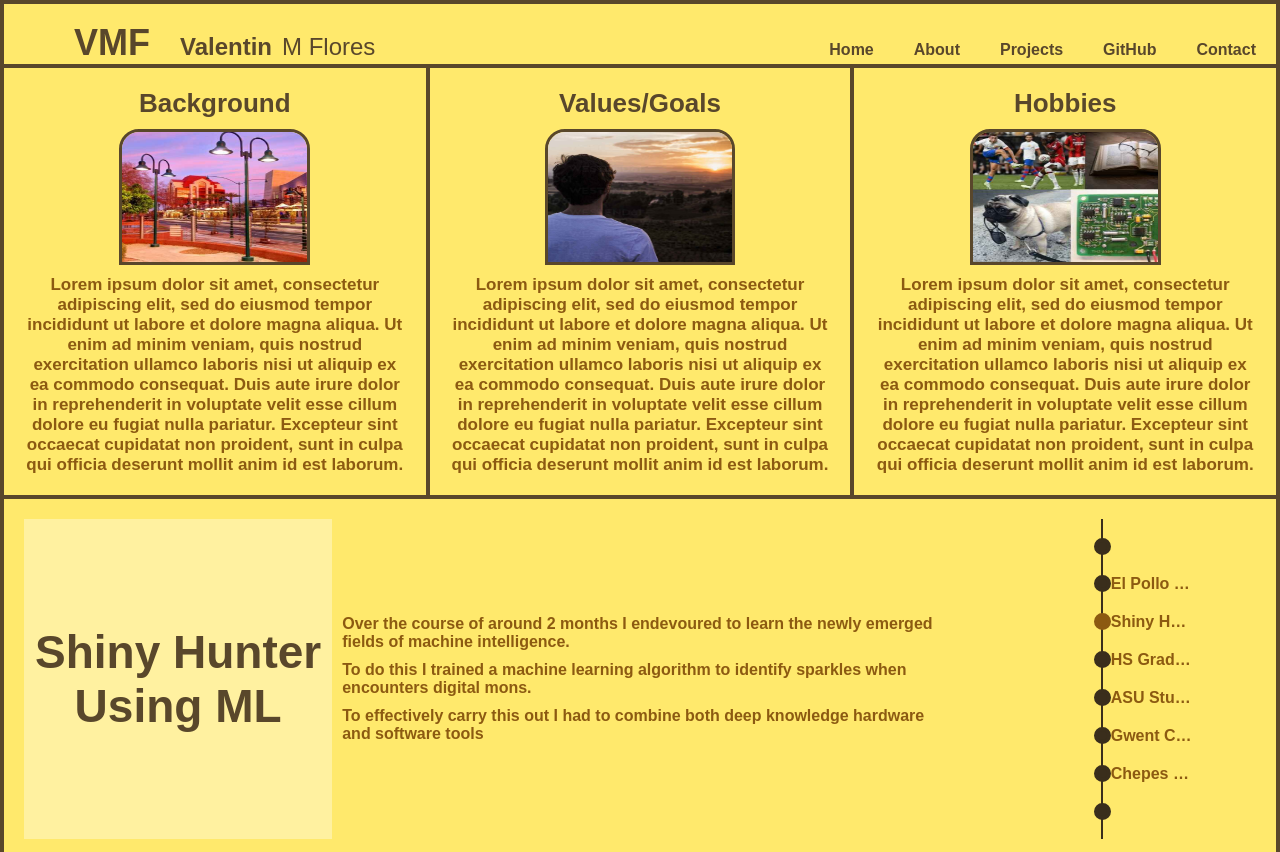
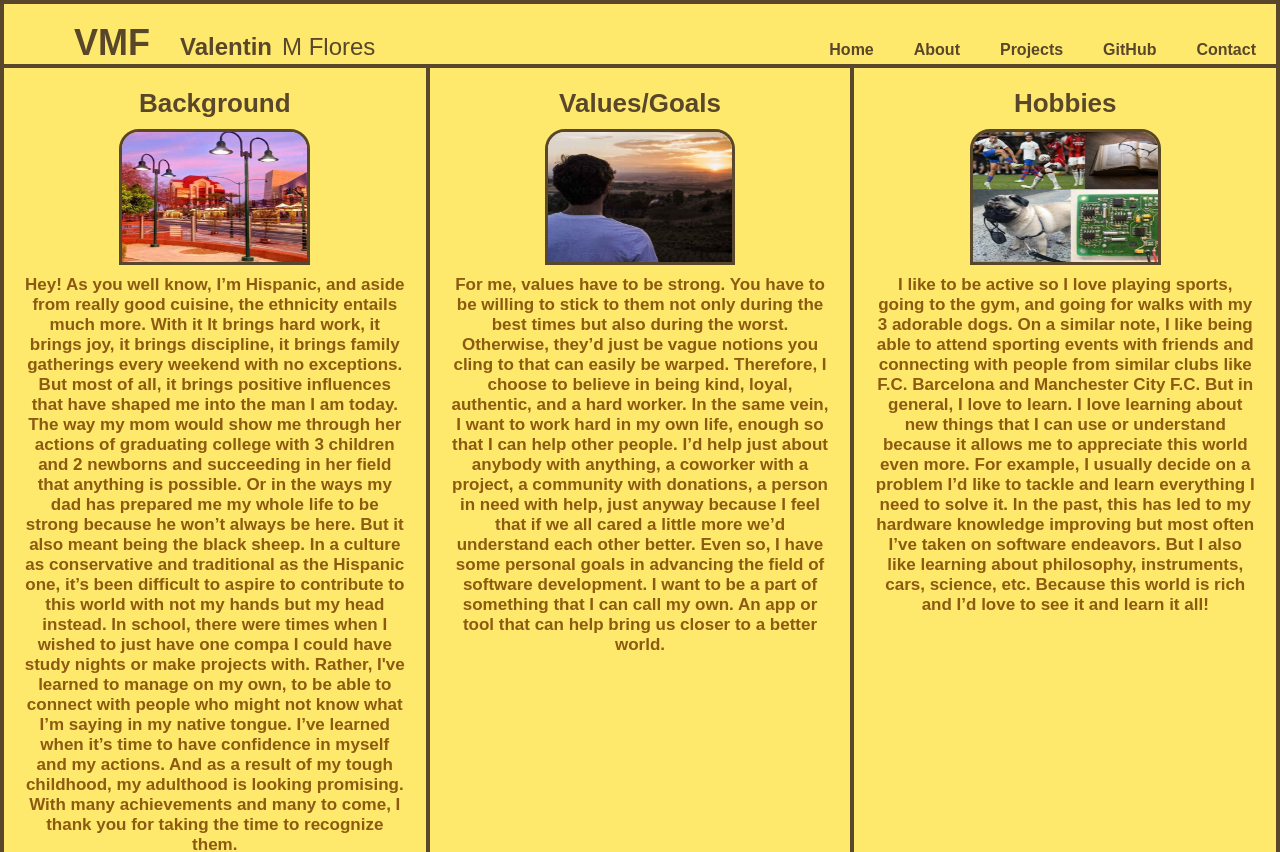
Before and after one commit to FloresVal07/vmf-portfolio, a React (Vite) app: page /about in a window 1280 px wide. Shown: the top 852 px of the page. Built offline with nearby package versions, Linux system fonts and the light colour scheme.

Commit message:
Finished the column contents

```diff
--- a/src/Pages/About.jsx
+++ b/src/Pages/About.jsx
@@ -6,12 +6,15 @@ import Column from "./Column.jsx";
 import Timeline from "./Timeline.jsx";
 function About(){
     const body = "Lorem ipsum dolor sit amet, consectetur adipiscing elit, sed do eiusmod tempor incididunt ut labore et dolore magna aliqua. Ut enim ad minim veniam, quis nostrud exercitation ullamco laboris nisi ut aliquip ex ea commodo consequat. Duis aute irure dolor in reprehenderit in voluptate velit esse cillum dolore eu fugiat nulla pariatur. Excepteur sint occaecat cupidatat non proident, sunt in culpa qui officia deserunt mollit anim id est laborum.";
+    const backgroundText = "Hey! As you well know, I’m Hispanic, and aside from really good cuisine, the ethnicity entails much more. With it It brings hard work, it brings joy, it brings discipline, it brings family gatherings every weekend with no exceptions. But most of all, it brings positive influences that have shaped me into the man I am today. The way my mom would show me through her actions of graduating college with 3 children and 2 newborns and succeeding in her field that anything is possible. Or in the ways my dad has prepared me my whole life to be strong because he won’t always be here. But it also meant being the black sheep. In a culture as conservative and traditional as the Hispanic one, it’s been difficult to aspire to contribute to this world with not my hands but my head instead. In school, there were times when I wished to just have one compa I could have study nights or make projects with. Rather, I've learned to manage on my own, to be able to connect with people who might not know what I’m saying in my native tongue. I’ve learned when it’s time to have confidence in myself and my actions. And as a result of my tough childhood, my adulthood is looking promising. With many achievements and many to come, I thank you for taking the time to recognize them.";
+    const valuesGoalsText = "For me, values have to be strong. You have to be willing to stick to them not only during the best times but also during the worst. Otherwise, they’d just be vague notions you cling to that can easily be warped. Therefore, I choose to believe in being kind, loyal, authentic, and a hard worker. In the same vein, I want to work hard in my own life, enough so that I can help other people. I’d help just about anybody with anything, a coworker with a project, a community with donations, a person in need with help, just anyway because I feel that if we all cared a little more we’d understand each other better. Even so, I have some personal goals in advancing the field of software development. I want to be a part of something that I can call my own. An app or tool that can help bring us closer to a better world.";
+    const hobbiesText = "I like to be active so I love playing sports, going to the gym, and going for walks with my 3 adorable dogs. On a similar note, I like being able to attend sporting events with friends and connecting with people from similar clubs like F.C. Barcelona and Manchester City F.C. But in general, I love to learn. I love learning about new things that I can use or understand because it allows me to appreciate this world even more. For example, I usually decide on a problem I’d like to tackle and learn everything I need to solve it. In the past, this has led to my hardware knowledge improving but most often I’ve taken on software endeavors. But I also like learning about philosophy, instruments, cars, science, etc. Because this world is rich and I’d love to see it and learn it all!";
     return(
         <div className="content" id="about">
             <div className="top">
-                <Column title="Background" body={body} id="left-column" alt="Mesa" src={MesaPic}/>
-                <Column title="Values/Goals" body={body} id="middle-column" alt="Values" src={ManLooking}/>
-                <Column title="Hobbies" body={body} id="right-column" alt="Hobbies" src={Hobbies}/>
+                <Column title="Background" body={backgroundText} id="left-column" alt="Mesa" src={MesaPic}/>
+                <Column title="Values/Goals" body={valuesGoalsText} id="middle-column" alt="Values" src={ManLooking}/>
+                <Column title="Hobbies" body={hobbiesText} id="right-column" alt="Hobbies" src={Hobbies}/>
             </div>
             <div className="bottom">
                 <Timeline/>
--- a/src/Pages/Contact.jsx
+++ b/src/Pages/Contact.jsx
@@ -15,23 +15,23 @@ function Contact(){
                     <div className="content-box-row">
                         <div className="content-box" id="hidden-box"></div>
                         <div className="content-box">
-                            <TransitioningImage imageSrcA={gmail} imageSrcB={figma} altTextA="a" altTextB="b" href=""></TransitioningImage>
+                            <TransitioningImage imageSrcA={gmail} altTextA="a" href=""></TransitioningImage>
                         </div>
                         <div className="content-box" id="hidden-box"></div>
                     </div>
                     <div className="content-box-row">
                         <div className="content-box">
-                            <TransitioningImage imageSrcA={insta} imageSrcB={gmail} altTextA="a" altTextB="b" href="www.instagram.com/v.flores.07/?utm_source=ig_embed&amp;utm_campaign=loading"></TransitioningImage>
+                            <TransitioningImage imageSrcA={insta} altTextA="a" href="www.instagram.com/v.flores.07/?utm_source=ig_embed&amp;utm_campaign=loading"></TransitioningImage>
                         </div>
                         <div className="content-box" id="hidden-box"></div>
                         <div className="content-box">
-                            <TransitioningImage imageSrcA={linkedin} imageSrcB={insta} altTextA="a" altTextB="b" href="www.linkedin.com/in/valentin-flores-9233362a1"></TransitioningImage>
+                            <TransitioningImage imageSrcA={linkedin} altTextA="a" href="www.linkedin.com/in/valentin-flores-9233362a1"></TransitioningImage>
                         </div>
                     </div>
                     <div className="content-box-row">
                         <div className="content-box" id="hidden-box"></div>
                         <div className="content-box">
-                        <TransitioningImage imageSrcA={figma} imageSrcB={linkedin} altTextA="a" altTextB="b" href="www.figma.com/@valentinflores"></TransitioningImage>
+                        <TransitioningImage imageSrcA={figma} altTextA="a" href="www.figma.com/@valentinflores"></TransitioningImage>
                         </div>
                         <div className="content-box" id="hidden-box"></div>
                     </div>
--- a/src/Pages/TransitioningImage.css
+++ b/src/Pages/TransitioningImage.css
@@ -1,4 +1,3 @@
-
 .transitioning-image-container{
     width: 100%;
     height: 100%;
@@ -9,27 +8,10 @@
     position: relative;
     width: 100%;
     height: 100%;
-    transition: opacity 0.5s ease-in-out;
-    will-change: opacity;
+    transition: 0.5s ease-in-out;
     border-radius: 25px;
-    opacity: 1;
-  }
-
-.transitioning-image-b {
-    position: relative;
-    width: 100%;
-    height: 100%;
-    bottom: 103%;
-    transition: opacity 0.5s ease-in-out;
-    will-change: opacity;
-    border-radius: 25px;
-    opacity: 0;
 }
 
 .transitioning-image-a:hover {
-    opacity: 0;
-  }
-
-.transitioning-image-b:hover {
-    opacity: 1;
+    transform: scale(1.3);
 }
--- a/src/Pages/TransitioningImage.jsx
+++ b/src/Pages/TransitioningImage.jsx
@@ -1,17 +1,16 @@
 import React from 'react';
 import "./TransitioningImage.css";
 
-function TransitioningImage({ imageSrcA, imageSrcB, altTextA, altTextB, href}) {
+function TransitioningImage({ imageSrcA, altTextA, href}) {
   return (
         <div className="transitioning-image-container">
-          <img loading="lazy" src={imageSrcA} alt={altTextA} className="transitioning-image-a" />
           {href ? (
             <a href={"https://" + href} target="_blank" rel="noopener noreferrer">
-              <img loading="lazy" src={imageSrcB} alt={altTextB} className="transitioning-image-b" />
+              <img src={imageSrcA} alt={altTextA} className="transitioning-image-a" />
             </a>
           ) : (
             <a href="mailto:recipient@example.com?subject=Hello&body=How are you?">
-              <img loading="lazy" src={imageSrcB} alt={altTextB} className="transitioning-image-b" />
+              <img src={imageSrcA} alt={altTextA} className="transitioning-image-a" />
             </a>
           )}
         </div>
```
